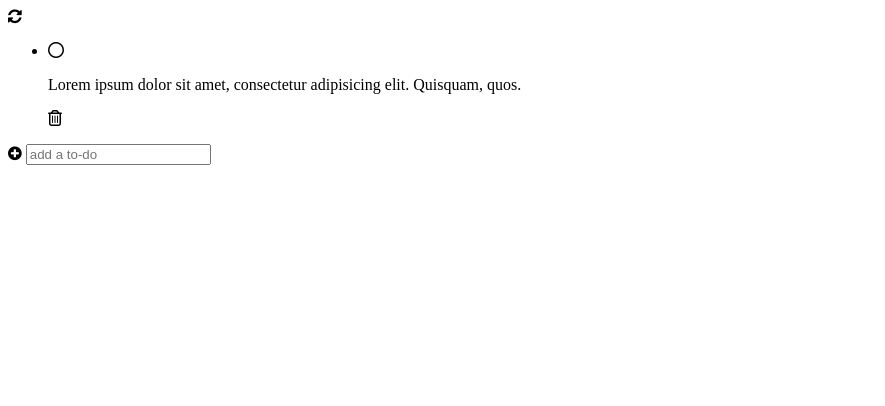
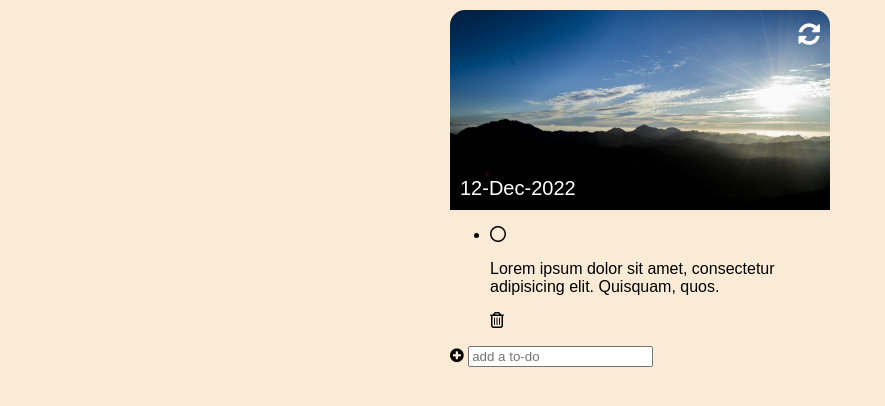
Before and after one commit to omarhady1992/Web-Development, a website: page To-do list/index.html in a window 1280 px wide. Shown: the whole page, without its empty margins (0-885 px from the left). Drawn offline with Linux system fonts and the light colour scheme.

Commit message:
Finished CSS styling for header

```diff
--- a/To-do list/css/style.css
+++ b/To-do list/css/style.css
@@ -0,0 +1,53 @@
+body {
+    padding: 0;
+    margin: 0;
+    background-color: antiquewhite;
+    font-family: "Titillium web", sans-serif;
+}
+
+.container {
+    width: 380px;
+    max-width: 380px;
+    padding: 10px;
+    border-radius: 5px;
+    margin: 0 auto;
+}
+
+.head {
+    background-image: url('IMG-20170131-WA0006.jpg');
+    height: 200px;
+    background-size: cover;
+    border-radius: 15px 15px 0 0;
+    position: relative;
+}
+
+#refresh {
+    position: absolute;
+    top: 10px;
+    right: 10px;
+    cursor: pointer;
+    color: rgb(255, 255, 255);
+    font-size: 25px;
+}
+
+#refresh i {
+    transition: 0.5s;
+}
+
+#refresh i:hover {
+    transform: rotate(45deg);
+    text-shadow: 3px 3px 5px #000;
+    transition: 1s;
+}
+
+#refresh i:active {
+    transform: scale(1.1);
+}
+
+#date {
+    position: absolute;
+    bottom: 10px;
+    left: 10px;
+    color: rgb(255, 255, 255);
+    font-size: 20px;
+}
--- a/To-do list/index.html
+++ b/To-do list/index.html
@@ -17,7 +17,7 @@
             <div id="refresh">
                 <i class="fa fa-refresh"></i>
             </div>
-            <div id="date"></div>
+            <div id="date">12-Dec-2022</div>
         </div>
         <div class="content">
             <ul>
```
Also changed, not shown: To-do list/css/IMG-20170131-WA0006.jpg (added).
